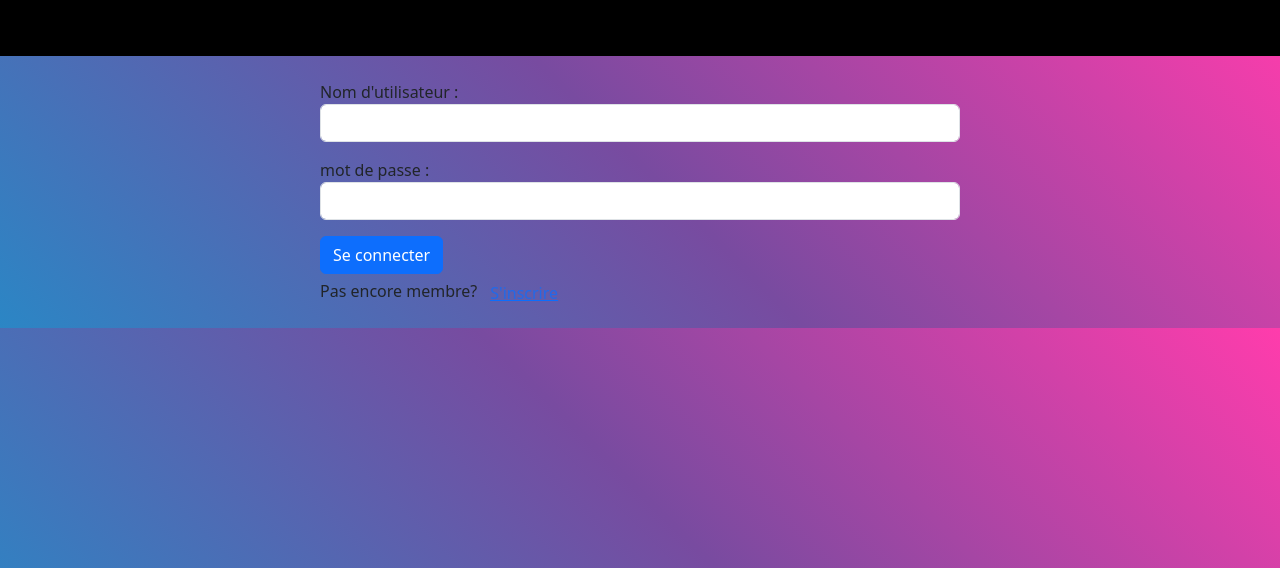
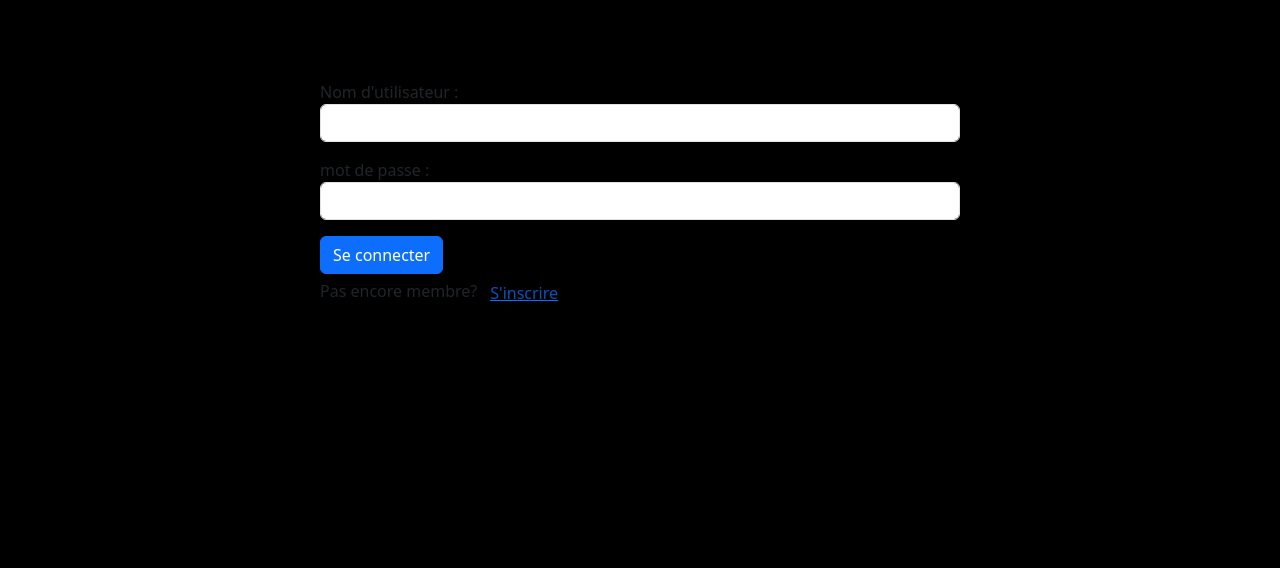
Before and after one commit to Amazigh0895/LITRevu, a Django app: page / in a window 1280 px wide. Shown: the top 568 px of the page. Run offline with Django 4.2, Linux system fonts and the light colour scheme; some libraries are stand-ins or nearby versions.

Commit message:
modofication du style du site

```diff
--- a/authentification/static/authentification/styles.css
+++ b/authentification/static/authentification/styles.css
@@ -1,4 +1,7 @@
 body{
+    background: black;
+}
+.container-md{
     background-color: #FF3CAC;
-    background-image: linear-gradient(225deg, #FF3CAC 0%, #784BA0 50%, #2B86C5 100%);
+    background-image: linear-gradient(271deg, #FF3CAC 0%, #784BA0 50%, #2B86C5 100%);
 }
```
